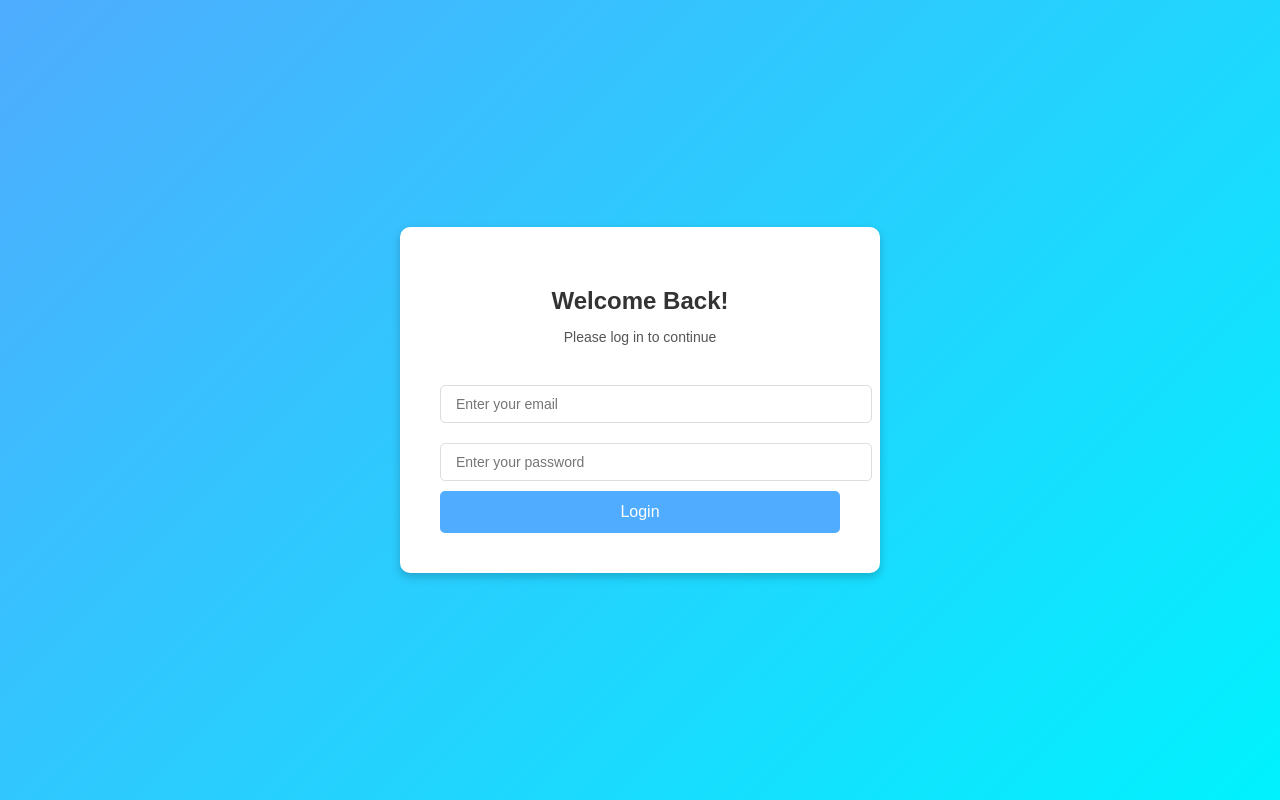
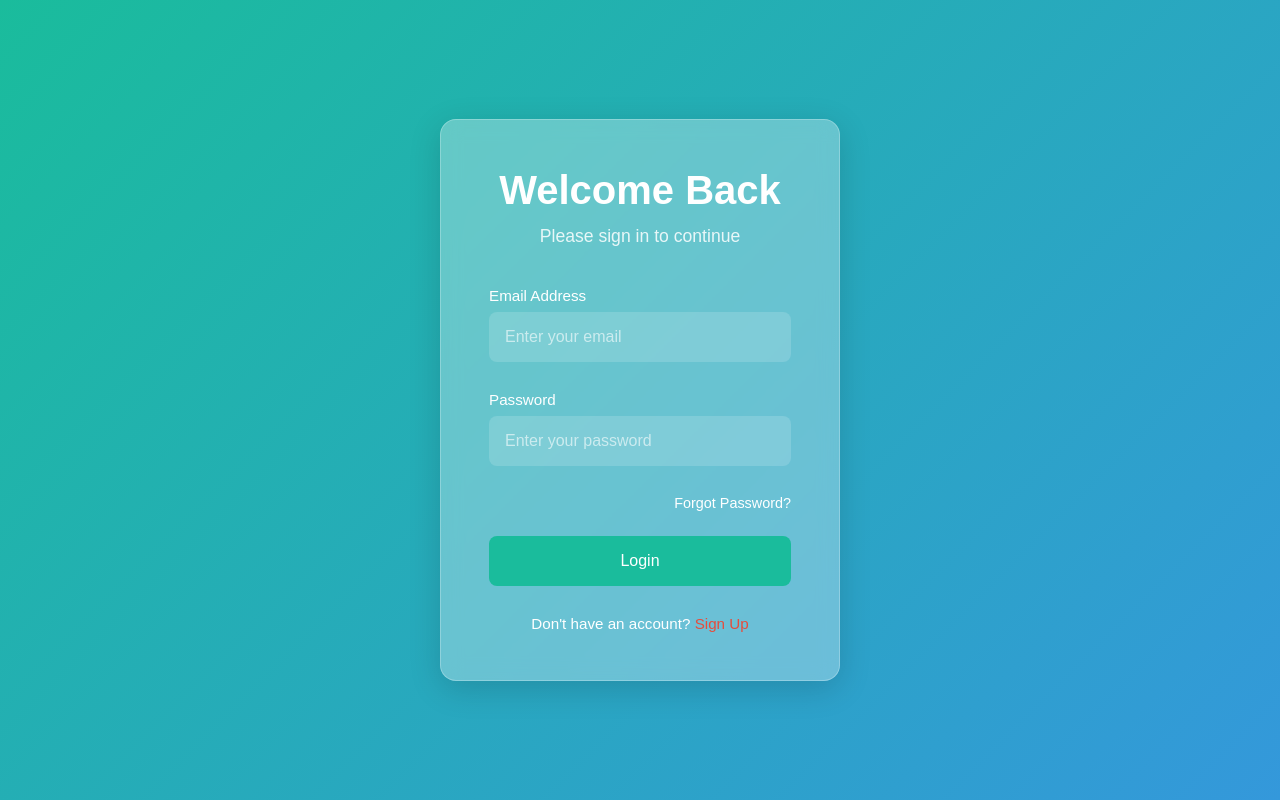
Before and after one commit to zealits/good-gifts, a React (Create React App) app in the folder frontend/: page / in a window 1280 px wide. Built offline with nearby package versions, Linux system fonts and the light colour scheme.

Commit message:
created login page with advance css and modal for showing notifiction

```diff
--- a/frontend/src/App.js
+++ b/frontend/src/App.js
@@ -1,6 +1,6 @@
 import React, { useState, useEffect } from "react";
 import { BrowserRouter as Router, Routes, Route } from "react-router-dom";
-import Login from "./components/Login";
+import Login from "./components/Auth/Login";
 import Register from "./components/Register";
 import Dashboard from "./components/Dashboard";
 import CreateGiftCard from "./components/CreateGiftCard";
--- /dev/null
+++ b/frontend/src/components/Auth/Login.css
@@ -0,0 +1,177 @@
+/* Reset and Body Styling */
+* {
+  margin: 0;
+  padding: 0;
+  box-sizing: border-box;
+}
+
+body, html {
+  height: 100%;
+  font-family: 'Poppins', sans-serif;
+  display: flex;
+  justify-content: center;
+  align-items: center;
+  background-color: #f5f5f5;
+}
+
+/* Background with Gradient and Lighter Blur */
+.background {
+  position: absolute;
+  top: 0;
+  left: 0;
+  width: 100%;
+  height: 100%;
+  background: linear-gradient(135deg, #1ABC9C, #3498DB);
+  z-index: -1;
+
+}
+
+/* Centered Card Container - Ensures Full Viewport Height */
+.login-container {
+  display: flex;
+  justify-content: center;
+  align-items: center;
+  height: 100vh;  /* Full viewport height */
+  width: 100%;
+}
+
+/* Glassmorphic Login Card */
+.login-card {
+  background: rgba(255, 255, 255, 0.3);
+  padding: 3rem;
+  border-radius: 16px;
+  box-shadow: 0 8px 32px rgba(0, 0, 0, 0.15);
+  backdrop-filter: blur(10px);
+  -webkit-backdrop-filter: blur(10px);
+  width: 100%;
+  max-width: 400px;
+  text-align: center;
+  border: 1px solid rgba(255, 255, 255, 0.25);
+  color: #fff;
+  animation: fadeIn 1s ease-in-out;
+  z-index: 1;  /* Ensures the card is above the background */
+}
+
+/* Fade In Animation */
+@keyframes fadeIn {
+  from {
+      opacity: 0;
+      transform: translateY(-30px);
+  }
+  to {
+      opacity: 1;
+      transform: translateY(0);
+  }
+}
+
+/* Text and Input Styling */
+.login-card h1 {
+  font-size: 2.5rem;
+  margin-bottom: 0.8rem;
+}
+
+.subtitle {
+  font-size: 1.1rem;
+  color: rgba(255, 255, 255, 0.85);
+  margin-bottom: 2.5rem;
+}
+
+/* Input Fields */
+.input-group {
+  text-align: left;
+  margin-bottom: 1.8rem;
+}
+
+.input-group label {
+  display: block;
+  font-size: 0.95rem;
+  margin-bottom: 0.5rem;
+}
+
+.input-group input {
+  width: 100%;
+  padding: 1rem;
+  border: none;
+  border-radius: 8px;
+  background-color: rgba(255, 255, 255, 0.15);
+  color: #fff;
+  font-size: 1rem;
+  outline: none;
+  transition: 0.3s;
+}
+
+.input-group input::placeholder {
+  color: rgba(255, 255, 255, 0.6);
+}
+
+.input-group input:focus {
+  background-color: rgba(255, 255, 255, 0.25);
+  box-shadow: 0 0 14px rgba(26, 188, 156, 0.5);
+}
+
+/* Forgot Password Link */
+.forgot-password {
+  text-align: right;
+  margin-bottom: 1.5rem;
+}
+
+.forgot-password a {
+  color: #fff;
+  text-decoration: none;
+  font-size: 0.9rem;
+}
+
+.forgot-password a:hover {
+  text-decoration: underline;
+}
+
+/* Login Button */
+.btn {
+  width: 100%;
+  padding: 1rem;
+  border: none;
+  border-radius: 8px;
+  background-color: #1ABC9C;
+  color: white;
+  font-size: 1rem;
+  cursor: pointer;
+  transition: 0.3s;
+}
+
+.btn:hover {
+  background-color: #16A085;
+  transform: translateY(-3px);
+  box-shadow: 0 6px 20px rgba(26, 188, 156, 0.5);
+}
+
+/* Register Link */
+.register-link {
+  margin-top: 1.8rem;
+  font-size: 0.95rem;
+}
+
+.register-link a {
+  color: #E74C3C;
+  font-weight: 500;
+  text-decoration: none;
+}
+
+.register-link a:hover {
+  text-decoration: underline;
+}
+
+/* Responsive Design */
+@media (max-width: 500px) {
+  .login-card {
+      padding: 2rem;
+      border-radius: 12px;
+  }
+
+  .login-card h1 {
+      font-size: 2rem;
+  }
+
+  .subtitle {
+      font-size: 1rem;
+  }
+}
--- /dev/null
+++ b/frontend/src/components/Auth/Login.js
@@ -0,0 +1,88 @@
+import React, { useState } from "react";
+import axios from "axios";
+import "./Login.css"; // Import the same CSS
+import Modal from "../Notification/Modal"; // Import the Modal component
+
+const Login = () => {
+  const [email, setEmail] = useState("");
+  const [password, setPassword] = useState("");
+  const [error, setError] = useState("");
+  const [showModal, setShowModal] = useState(false);  // State for modal visibility
+
+  const handleSubmit = async (e) => {
+    e.preventDefault();
+    try {
+      const res = await axios.post("/api/v1/admin/login", {
+        email,
+        password,
+      });
+      console.log("Login Successful:", res.data);
+      // Redirect or handle success here
+    } catch (err) {
+      console.error("Login Failed:", err.response.data);
+      setError(err.response.data.message || "Failed to login");
+      setShowModal(true);  // Show the modal on error
+    }
+  };
+
+  const handleCloseModal = () => {
+    setShowModal(false);  // Close the modal
+  };
+
+  return (
+    <div className="background">
+      <div className="login-container">
+
+        <div className="login-card">
+          <h1>Welcome Back</h1>
+          <p className="subtitle">Please sign in to continue</p>
+
+          {/* Modal for error */}
+
+
+          <form onSubmit={handleSubmit}>
+            <div className="input-group">
+              <label htmlFor="email">Email Address</label>
+              <input
+                type="email"
+                id="email"
+                placeholder="Enter your email"
+                value={email}
+                onChange={(e) => setEmail(e.target.value)}
+                required
+              />
+            </div>
+
+            <div className="input-group">
+              <label htmlFor="password">Password</label>
+              <input
+                type="password"
+                id="password"
+                placeholder="Enter your password"
+                value={password}
+                onChange={(e) => setPassword(e.target.value)}
+                required
+              />
+            </div>
+
+            <div className="forgot-password">
+              <a href="#">Forgot Password?</a>
+            </div>
+
+            <button type="submit" className="btn">
+              Login
+            </button>
+          </form>
+
+          <p className="register-link">
+            Don't have an account? <a href="#">Sign Up</a>
+          </p>
+        </div>
+
+        {showModal && <Modal message={error} onClose={handleCloseModal} />}
+      </div>
+    </div>
+  );
+};
+
+export default Login;
--- a/frontend/src/components/Login.css
+++ /dev/null
@@ -1,74 +0,0 @@
-/* General Styles */
-body {
-    font-family: "Arial", sans-serif;
-    margin: 0;
-    padding: 0;
-    box-sizing: border-box;
-  }
-
-  /* Login Page Container */
-  .login-container {
-    display: flex;
-    justify-content: center;
-    align-items: center;
-    height: 100vh;
-    background: linear-gradient(135deg, #4facfe, #00f2fe);
-  }
-
-  /* Login Box */
-  .login-box {
-    width: 400px;
-    padding: 40px;
-    background: white;
-    border-radius: 10px;
-    box-shadow: 0 4px 10px rgba(0, 0, 0, 0.2);
-    text-align: center;
-  }
-
-  /* Title & Subtitle */
-  .login-title {
-    font-size: 24px;
-    color: #333;
-    margin-bottom: 10px;
-  }
-
-  .login-subtitle {
-    font-size: 14px;
-    color: #555;
-    margin-bottom: 30px;
-  }
-
-  /* Input Fields */
-  .login-input {
-    width: 100%;
-    padding: 10px 15px;
-    margin: 10px 0;
-    font-size: 14px;
-    border: 1px solid #ddd;
-    border-radius: 5px;
-    outline: none;
-    transition: 0.3s ease;
-  }
-
-  .login-input:focus {
-    border-color: #4facfe;
-    box-shadow: 0 0 8px rgba(79, 172, 254, 0.6);
-  }
-
-  /* Login Button */
-  .login-button {
-    width: 100%;
-    padding: 12px;
-    font-size: 16px;
-    color: white;
-    background: #4facfe;
-    border: none;
-    border-radius: 5px;
-    cursor: pointer;
-    transition: 0.3s ease;
-  }
-
-  .login-button:hover {
-    background: #007bff;
-    box-shadow: 0 4px 10px rgba(0, 123, 255, 0.4);
-  }
--- a/frontend/src/components/Login.js
+++ /dev/null
@@ -1,52 +0,0 @@
-import React, { useState } from "react";
-import axios from "axios";
-import { useNavigate } from "react-router-dom";
-import "./Login.css";
-
-function Login() {
-  const [email, setEmail] = useState("");
-  const [password, setPassword] = useState("");
-  const navigate = useNavigate();
-
-  const loginUser = async () => {
-    try {
-      const res = await axios.post("/api/v1/admin/login", {
-        email,
-        password,
-      });
-      alert("Login successful!");
-      console.log(res.data);
-      navigate("/dashboard"); // Redirect to the Dashboard page
-    } catch (err) {
-      alert("Login failed email or password.");
-    }
-  };
-
-  return (
-    <div className="login-container">
-      <div className="login-box">
-        <h2 className="login-title">Welcome Back!</h2>
-        <p className="login-subtitle">Please log in to continue</p>
-        <input
-          type="email"
-          placeholder="Enter your email"
-          value={email}
-          onChange={(e) => setEmail(e.target.value)}
-          className="login-input"
-        />
-        <input
-          type="password"
-          placeholder="Enter your password"
-          value={password}
-          onChange={(e) => setPassword(e.target.value)}
-          className="login-input"
-        />
-        <button onClick={loginUser} className="login-button">
-          Login
-        </button>
-      </div>
-    </div>
-  );
-}
-
-export default Login;
--- /dev/null
+++ b/frontend/src/components/Notification/Modal.css
@@ -0,0 +1,44 @@
+/* Modal.css */
+
+.modal-overlay {
+    position: fixed;
+    top: 0;
+    left: 0;
+    width: 100%;
+    height: 100%;
+    background-color: rgba(0, 0, 0, 0.5);
+    display: flex;
+    justify-content: center;
+    align-items: center;
+    z-index: 999; /* Ensure the modal is above other content */
+  }
+
+  .modal-content {
+    background-color: #fff;
+    padding: 20px;
+    border-radius: 8px;
+    text-align: center;
+    box-shadow: 0 4px 12px rgba(0, 0, 0, 0.2);
+    max-width: 400px;
+    width: 100%;
+  }
+
+  .modal-content h3 {
+    margin-bottom: 1rem;
+    font-size: 1.2rem;
+    color: #333;
+  }
+
+  .modal-content button {
+    background-color: #1ABC9C;
+    color: white;
+    padding: 0.6rem 1.2rem;
+    border: none;
+    border-radius: 8px;
+    cursor: pointer;
+    font-size: 1rem;
+  }
+
+  .modal-content button:hover {
+    background-color: #16A085;
+  }
--- /dev/null
+++ b/frontend/src/components/Notification/Modal.js
@@ -0,0 +1,16 @@
+// Modal.js
+import React from "react";
+import "./Modal.css"; // Create this CSS file for styling the modal
+
+const Modal = ({ message, onClose }) => {
+  return (
+    <div className="modal-overlay">
+      <div className="modal-content">
+        <h3>{message}</h3>
+        <button onClick={onClose}>Close</button>
+      </div>
+    </div>
+  );
+};
+
+export default Modal;
```
